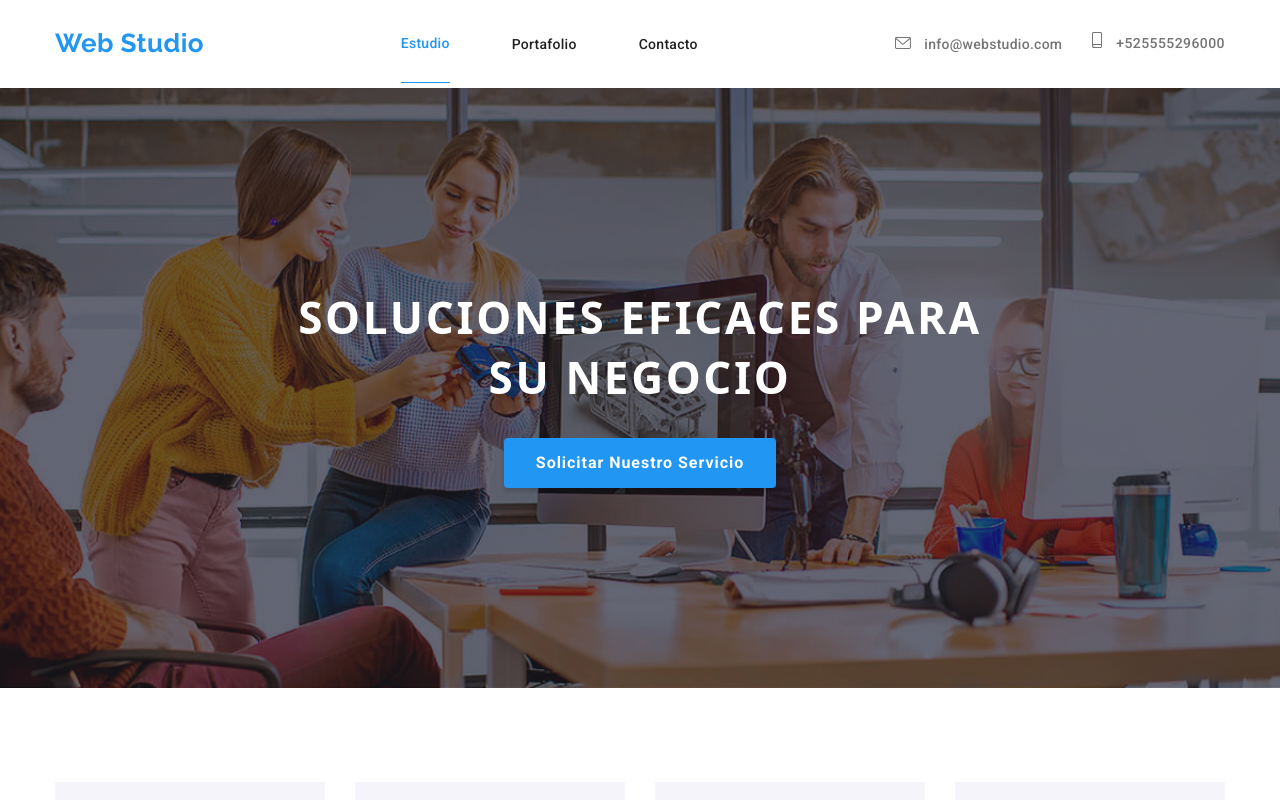
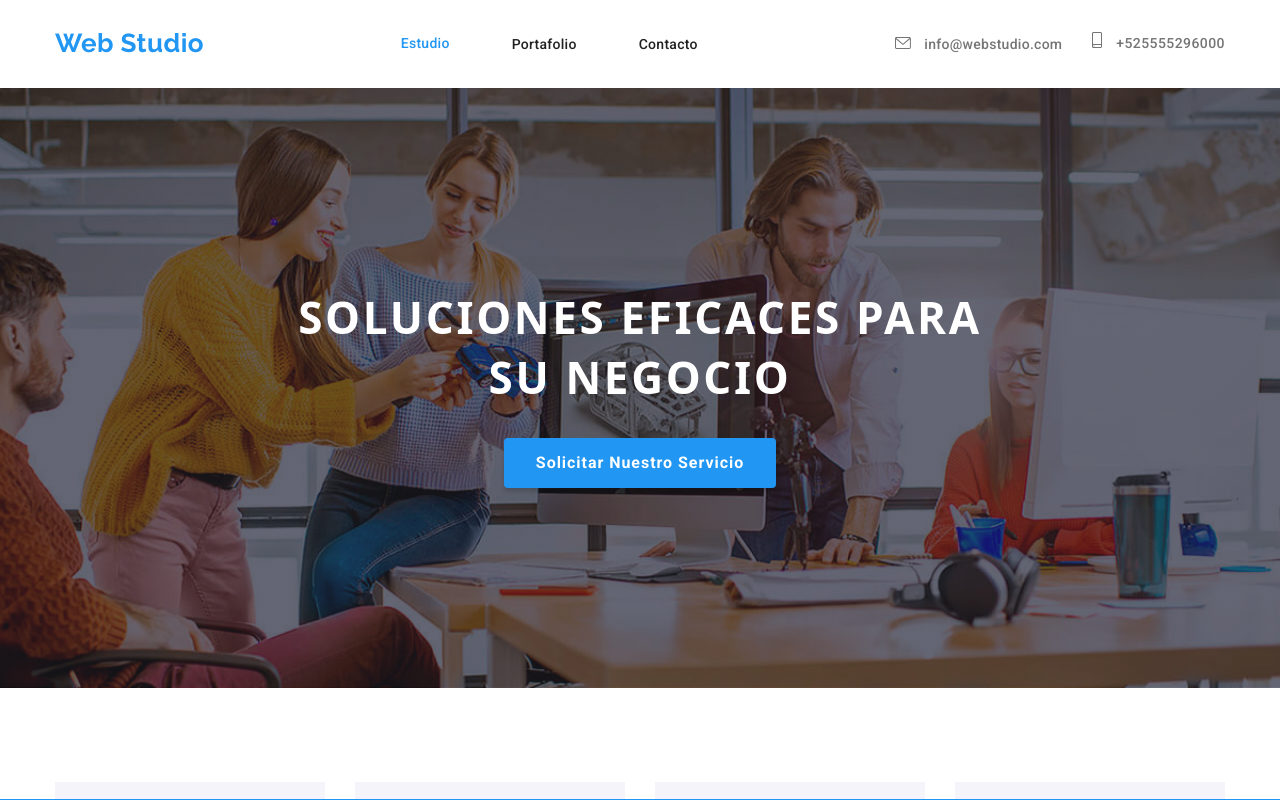
Before and after one commit to CadenaNelson/goit-markup-hw-04, a plain HTML site: page index.html in a window 1280 px wide. Shown: the top 800 px of the page. Drawn offline with nearby package versions, Linux system fonts and the light colour scheme.

Commit message:
correcion6tarea4

```diff
--- a/css/styles.css
+++ b/css/styles.css
@@ -96,9 +96,7 @@ a {
 .link-study:focus{
     color: var(--color-texto-principal);
  }
-.link-study{
-    position: relative;
-}
+
 .link-study::after{
     content:"";
     position: absolute;
```
